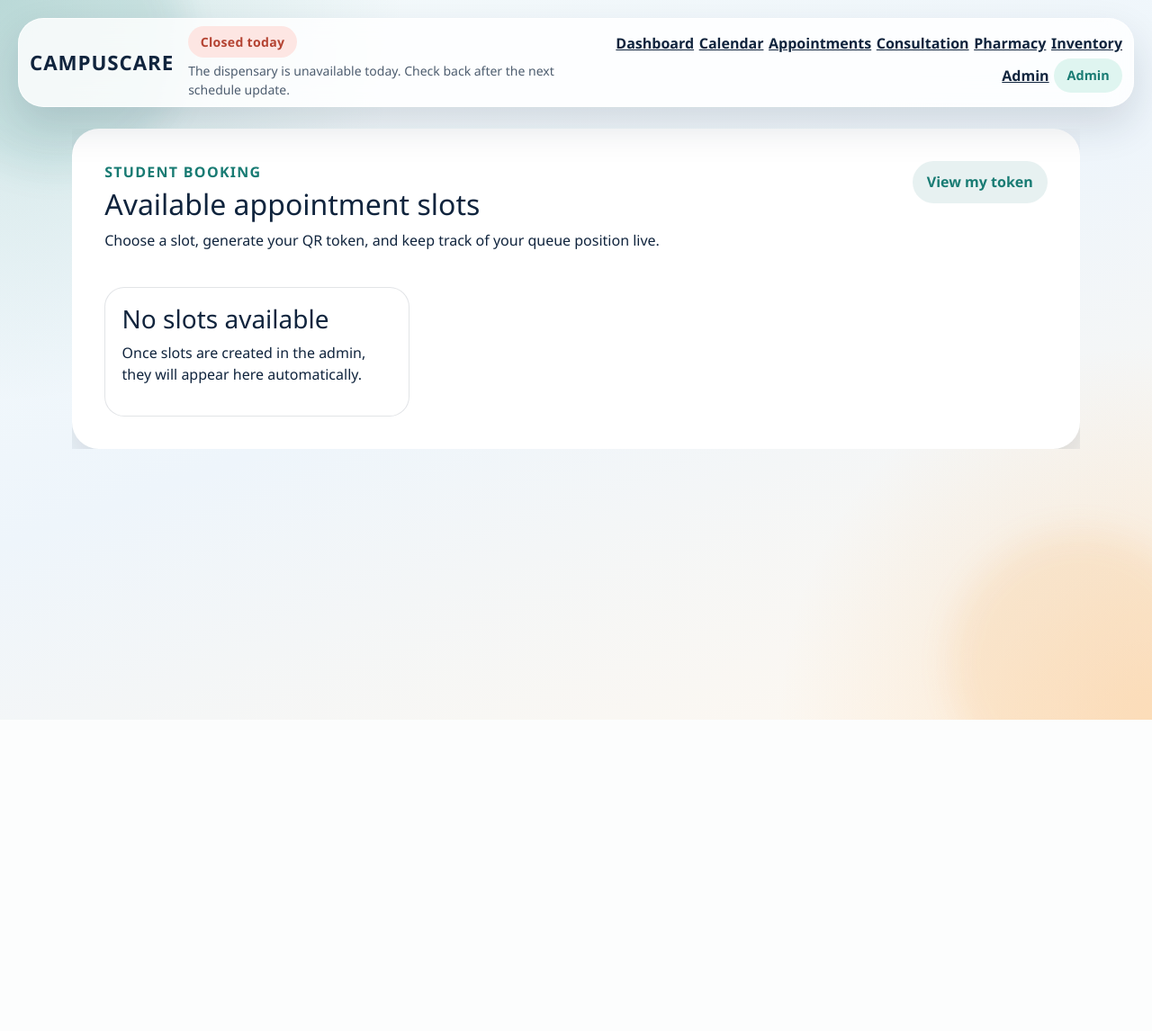
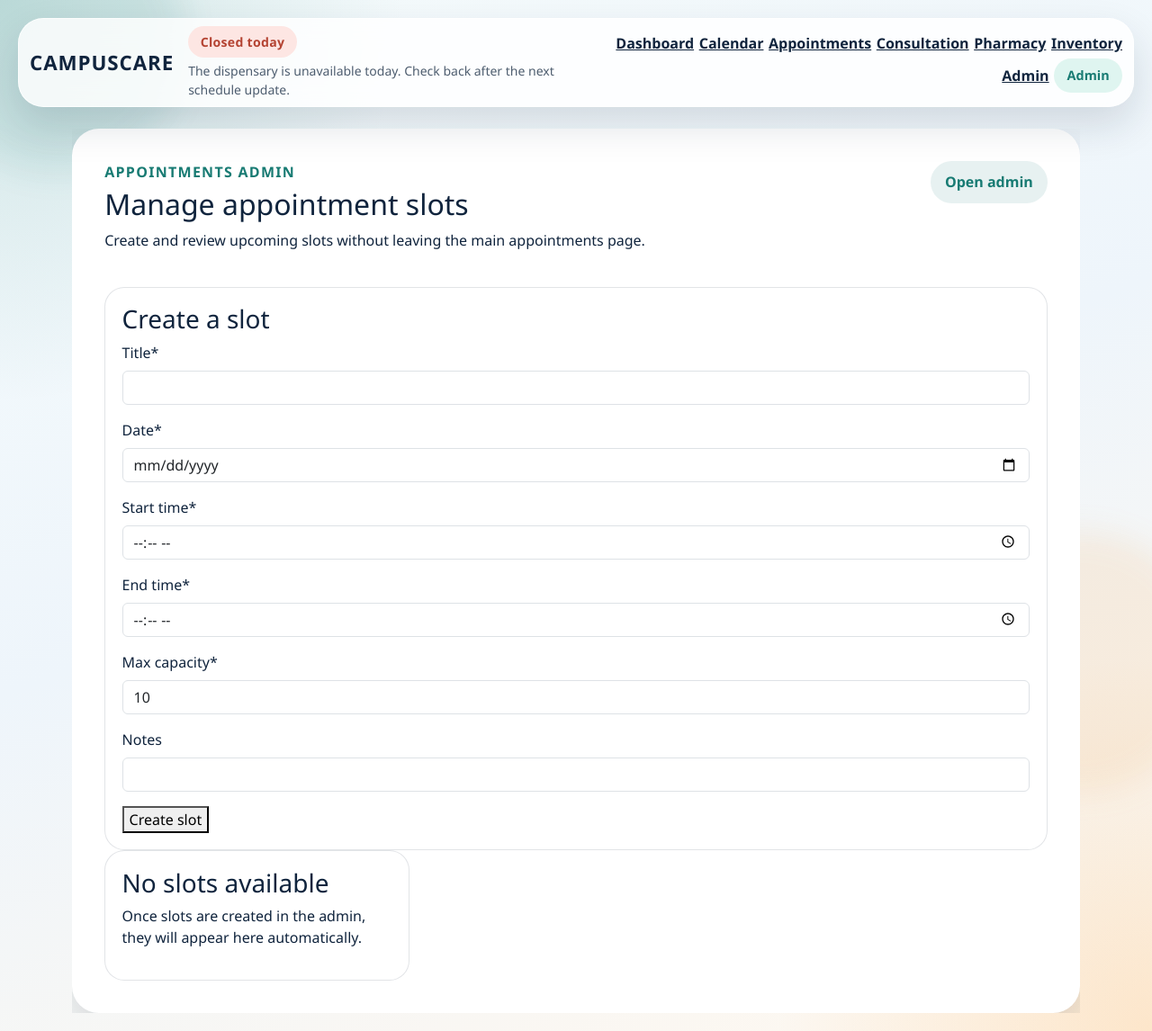
Before and after one commit to aryanhgit/hackmol-kasukabe, a Django app: page /appointments/ in a window 1280 px wide. Shown: the whole page at 90% size. Before the commit the page ends 800 px from the top, so only its background shows below. Run offline with Django 5.2, Linux system fonts and the light colour scheme; the visitor is signed in with stand-in values (Sample User, id 1); data that the repository does not hold is empty; some libraries are stand-ins or nearby versions.

Commit message:
fix(appointment): add slot form

```diff
--- a/templates/appointments/slot_list.html
+++ b/templates/appointments/slot_list.html
@@ -1,4 +1,5 @@
 {% extends "base.html" %}
+{% load crispy_forms_tags %}
 
 {% block title %}Appointment Slots — CampusCare{% endblock %}
 
@@ -6,12 +7,33 @@
   <section class="appointments-page" aria-labelledby="slot-list-heading">
     <header class="appointments-page__header">
       <div>
-        <p class="appointments-page__eyebrow">Student booking</p>
-        <h2 id="slot-list-heading">Available appointment slots</h2>
-        <p>Choose a slot, generate your QR token, and keep track of your queue position live.</p>
+        <p class="appointments-page__eyebrow">{% if is_admin %}Appointments admin{% else %}Student booking{% endif %}</p>
+        <h2 id="slot-list-heading">{% if is_admin %}Manage appointment slots{% else %}Available appointment slots{% endif %}</h2>
+        <p>
+          {% if is_admin %}
+            Create and review upcoming slots without leaving the main appointments page.
+          {% else %}
+            Choose a slot, generate your QR token, and keep track of your queue position live.
+          {% endif %}
+        </p>
       </div>
-      <a class="appointments-page__secondary" href="{% url 'appointments:my_token' %}">View my token</a>
+      {% if is_student %}
+        <a class="appointments-page__secondary" href="{% url 'appointments:my_token' %}">View my token</a>
+      {% else %}
+        <a class="appointments-page__secondary" href="{% url 'admin:index' %}">Open admin</a>
+      {% endif %}
     </header>
+
+    {% if is_admin %}
+      <article class="appointments-page__notice appointments-page__notice--form">
+        <h3>Create a slot</h3>
+        <form method="post">
+          {% csrf_token %}
+          {{ slot_form|crispy }}
+          <button type="submit">Create slot</button>
+        </form>
+      </article>
+    {% endif %}
 
     {% if active_token %}
       <article class="appointments-page__notice">
@@ -52,10 +74,12 @@
 
           <p class="slot-card__hint">{{ slot_card.booking_note|escape }}</p>
 
-          {% if slot_card.bookable and not active_token %}
+          {% if is_student and slot_card.bookable and not active_token %}
             <a class="slot-card__action" href="{% url 'appointments:book' slot_card.slot.pk %}">Book this slot</a>
-          {% elif active_token %}
+          {% elif is_student and active_token %}
             <a class="slot-card__action slot-card__action--muted" href="{% url 'appointments:my_token' %}">Track current token</a>
+          {% elif is_admin %}
+            <span class="slot-card__action slot-card__action--muted">Visible to students when bookable</span>
           {% else %}
             <span class="slot-card__action slot-card__action--muted">Booking unavailable</span>
           {% endif %}
```
